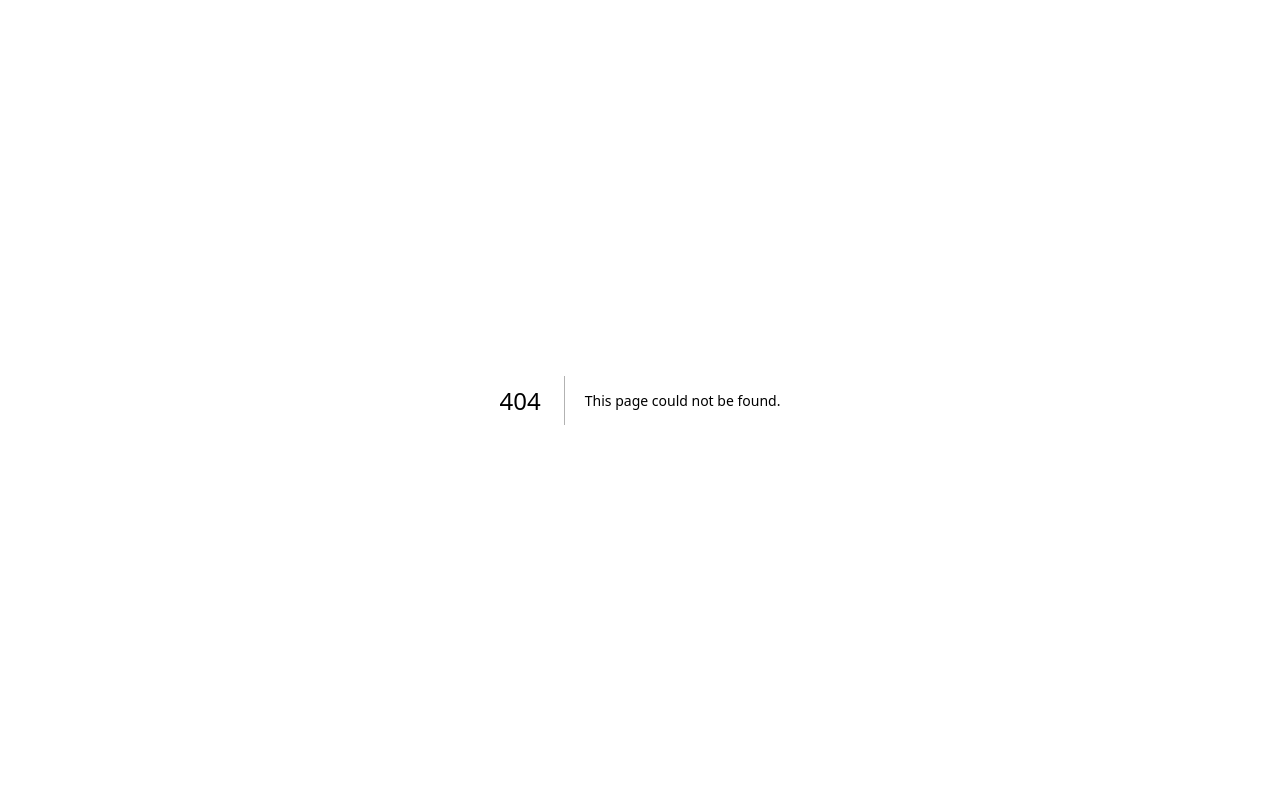
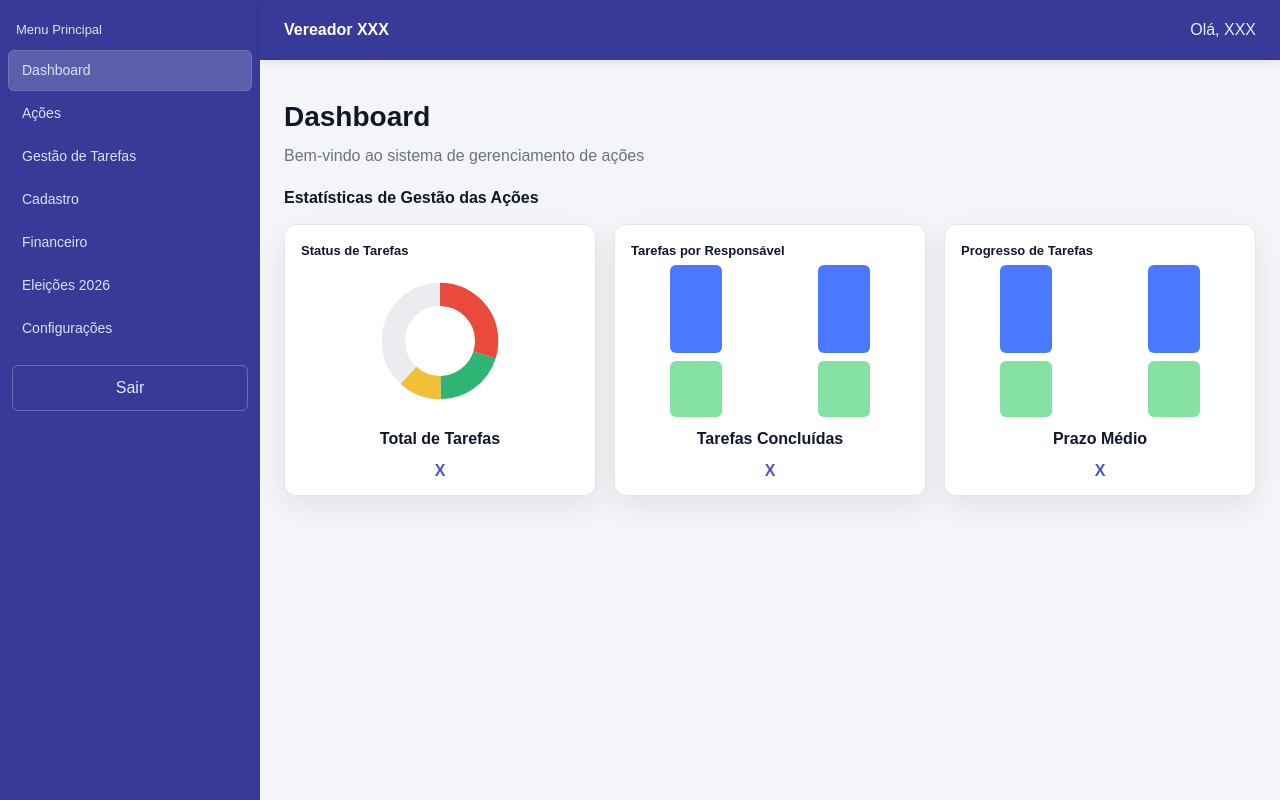
Before and after one commit to IdelVitor/Residencia_III_Mandatuum, a Next.js app in the folder frontend/: page /dashboard in a window 1280 px wide. Before the commit this address had no page. Built offline with nearby package versions, Linux system fonts and the light colour scheme.

Commit message:
iniciando pagina home/dashboard, ainda falta implementar

```diff
--- /dev/null
+++ b/frontend/app/dashboard/dashboard.module.css
@@ -0,0 +1,213 @@
+/* ===== Paleta (próxima ao mock) ===== */
+:root {
+  --indigo: #373A97;        /* lateral/topbar */
+  --indigo-700: #4E53C8;    /* detalhes */
+  --bg: #F4F5F8;            /* fundo da página */
+  --card: #FFFFFF;          /* fundo dos cards */
+  --muted: #6B7280;         /* textos secundários */
+  --border: #E5E7EB;        /* bordas */
+  --shadow: 0 10px 30px rgba(0,0,0,.08);
+}
+
+/* ===== Grid base (sidebar + main) ===== */
+.shell {
+  min-height: 100vh;
+  background: var(--bg);
+  display: grid;
+  grid-template-columns: 260px 1fr;
+}
+
+/* ===== Sidebar ===== */
+.sidebar {
+  background: var(--indigo);
+  color: #fff;
+  display: flex;
+  flex-direction: column;
+  padding: 10px 0;
+}
+
+.menuTitle {
+  font-size: 13px;
+  opacity: .85;
+  padding: 10px 16px;
+}
+
+.nav {
+  display: flex;
+  flex-direction: column;
+  gap: 2px;
+  padding: 0 8px;
+}
+
+.navItem {
+  color: #DDE1FF;
+  padding: 10px 14px;
+  border-radius: 6px;
+  text-decoration: none;
+  display: block;
+  font-size: 14px;
+}
+
+.navItem:hover { background: rgba(255,255,255,.08); }
+
+.active {
+  background: rgba(255,255,255,.18);
+  box-shadow: inset 0 0 0 1px rgba(255,255,255,.12);
+}
+
+.logout {
+  margin-top: auto;
+  margin: 16px 12px 8px;
+  background: transparent;
+  color: #E8EBFF;
+  border: 1px solid rgba(255,255,255,.25);
+  border-radius: 6px;
+  padding: 10px 12px;
+  cursor: pointer;
+}
+
+/* ===== Main (topbar + content) ===== */
+.main {
+  display: grid;
+  grid-template-rows: 60px 1fr;
+}
+
+/* Topbar */
+.topbar {
+  background: var(--indigo);
+  color: #fff;
+  display: grid;
+  grid-template-columns: 1fr auto;
+  align-items: center;
+  padding: 0 24px;
+  box-shadow: 0 2px 10px rgba(0,0,0,.08);
+}
+
+.brand { font-weight: 800; }
+
+.topRight { opacity: .9; }
+
+/* Conteúdo */
+.content {
+  padding: 20px 24px 32px;
+}
+
+.pageIntro { margin: 16px 0 18px; }
+
+.h1 {
+  margin: 0;
+  font-size: 28px;
+  font-weight: 800;
+  color: #0F172A;
+}
+
+.subtitle {
+  margin: 6px 0 0;
+  color: var(--muted);
+}
+
+/* Seção de cards */
+.section { margin-top: 16px; }
+
+.h2 {
+  font-size: 16px;
+  font-weight: 800;
+  color: #0F172A;
+  margin: 0 0 14px;
+}
+
+.cards {
+  display: grid;
+  grid-template-columns: repeat(3, minmax(0, 1fr));
+  gap: 18px;
+}
+
+/* Card */
+.card {
+  background: var(--card);
+  border: 1px solid var(--border);
+  border-radius: 12px;
+  padding: 16px 16px 12px;
+  box-shadow: var(--shadow);
+  display: grid;
+  grid-template-rows: auto 1fr auto;
+}
+
+.cardHead {
+  font-size: 13px;
+  font-weight: 700;
+  color: #0F172A;
+}
+
+/* Placeholder gráfico */
+.chart {
+  display: grid;
+  place-items: center;
+  height: 160px;
+}
+
+.donut svg {
+  width: 140px;
+  height: 140px;
+  transform: rotate(-90deg);
+}
+.sliceBg {
+  fill: none;
+  stroke: #EAECEF;
+  stroke-width: 20;
+}
+.slice1, .slice2, .slice3 {
+  fill: none;
+  stroke-width: 20;
+  stroke-linecap: butt;
+}
+.slice1 { stroke: #E94A3C; }   /* vermelho */
+.slice2 { stroke: #2FB573; }   /* verde   */
+.slice3 { stroke: #F2C037; }   /* amarelo */
+
+.bars {
+  grid-auto-flow: column;
+  gap: 18px;
+}
+.barGroup {
+  display: grid;
+  gap: 8px;
+}
+.bar {
+  width: 52px;
+  border-radius: 6px;
+  height: 72px;
+  background: #EAECEF;
+}
+.barA { height: 88px; background: #4A78FF; }
+.barB { height: 56px; background: #86E1A5; }
+
+/* Rodapé do card */
+.cardFoot {
+  display: grid;
+  grid-template-rows: auto auto;
+  justify-items: center;
+  gap: 8px;
+  padding-top: 6px;
+}
+
+.metricTitle {
+  font-weight: 700;
+  color: #0F172A;
+}
+
+.link {
+  color: var(--indigo-700);
+  font-weight: 700;
+  text-decoration: none;
+}
+
+/* ===== Responsivo ===== */
+@media (max-width: 1100px) {
+  .cards { grid-template-columns: 1fr; }
+}
+@media (max-width: 860px) {
+  .shell { grid-template-columns: 220px 1fr; }
+  .topbar { grid-template-columns: 1fr; row-gap: 6px; }
+  .topRight { justify-self: start; }
+}
--- /dev/null
+++ b/frontend/app/dashboard/page.tsx
@@ -0,0 +1,109 @@
+// frontend/app/dashboard/page.tsx
+import styles from "./dashboard.module.css";
+
+export const metadata = { title: "Dashboard" };
+
+export default function DashboardPage() {
+  return (
+    <div className={styles.shell}>
+      {/* Sidebar */}
+      <aside className={styles.sidebar}>
+        <div className={styles.menuTitle}>Menu Principal</div>
+        <nav className={styles.nav}>
+          <a className={`${styles.navItem} ${styles.active}`} href="#">Dashboard</a>
+          <a className={styles.navItem} href="#">Ações</a>
+          <a className={styles.navItem} href="#">Gestão de Tarefas</a>
+          <a className={styles.navItem} href="#">Cadastro</a>
+          <a className={styles.navItem} href="#">Financeiro</a>
+          <a className={styles.navItem} href="#">Eleições 2026</a>
+          <a className={styles.navItem} href="#">Configurações</a>
+        </nav>
+
+        <button className={styles.logout}>Sair</button>
+      </aside>
+
+      {/* Área principal */}
+      <div className={styles.main}>
+        {/* Topbar */}
+        <header className={styles.topbar}>
+          <div className={styles.brand}>Vereador XXX</div>
+          <div className={styles.topRight}>Olá, XXX</div>
+        </header>
+
+        {/* Conteúdo */}
+        <main className={styles.content}>
+          <section className={styles.pageIntro}>
+            <h1 className={styles.h1}>Dashboard</h1>
+            <p className={styles.subtitle}>
+              Bem-vindo ao sistema de gerenciamento de ações
+            </p>
+          </section>
+
+          <section className={styles.section}>
+            <h2 className={styles.h2}>Estatísticas de Gestão das Ações</h2>
+
+            <div className={styles.cards}>
+              {/* Card 1 */}
+              <article className={styles.card}>
+                <div className={styles.cardHead}>Status de Tarefas</div>
+                <div className={`${styles.chart} ${styles.donut}`} aria-hidden="true">
+                  <svg viewBox="0 0 120 120" aria-hidden="true">
+                    <circle cx="60" cy="60" r="40" className={styles.sliceBg} />
+                    <circle cx="60" cy="60" r="40" className={styles.slice1}
+                            strokeDasharray="75 251.2" />
+                    <circle cx="60" cy="60" r="40" className={styles.slice2}
+                            strokeDasharray="50 251.2" strokeDashoffset={-75} />
+                    <circle cx="60" cy="60" r="40" className={styles.slice3}
+                            strokeDasharray="30 251.2" strokeDashoffset={-125} />
+                  </svg>
+                </div>
+                <div className={styles.cardFoot}>
+                  <div className={styles.metricTitle}>Total de Tarefas</div>
+                  <a className={styles.link} href="#">X</a>
+                </div>
+              </article>
+
+              {/* Card 2 */}
+              <article className={styles.card}>
+                <div className={styles.cardHead}>Tarefas por Responsável</div>
+                <div className={`${styles.chart} ${styles.bars}`} aria-hidden="true">
+                  <div className={styles.barGroup}>
+                    <div className={`${styles.bar} ${styles.barA}`} />
+                    <div className={`${styles.bar} ${styles.barB}`} />
+                  </div>
+                  <div className={styles.barGroup}>
+                    <div className={`${styles.bar} ${styles.barA}`} />
+                    <div className={`${styles.bar} ${styles.barB}`} />
+                  </div>
+                </div>
+                <div className={styles.cardFoot}>
+                  <div className={styles.metricTitle}>Tarefas Concluídas</div>
+                  <a className={styles.link} href="#">X</a>
+                </div>
+              </article>
+
+              {/* Card 3 */}
+              <article className={styles.card}>
+                <div className={styles.cardHead}>Progresso de Tarefas</div>
+                <div className={`${styles.chart} ${styles.bars}`} aria-hidden="true">
+                  <div className={styles.barGroup}>
+                    <div className={`${styles.bar} ${styles.barA}`} />
+                    <div className={`${styles.bar} ${styles.barB}`} />
+                  </div>
+                  <div className={styles.barGroup}>
+                    <div className={`${styles.bar} ${styles.barA}`} />
+                    <div className={`${styles.bar} ${styles.barB}`} />
+                  </div>
+                </div>
+                <div className={styles.cardFoot}>
+                  <div className={styles.metricTitle}>Prazo Médio</div>
+                  <a className={styles.link} href="#">X</a>
+                </div>
+              </article>
+            </div>
+          </section>
+        </main>
+      </div>
+    </div>
+  );
+}
```
